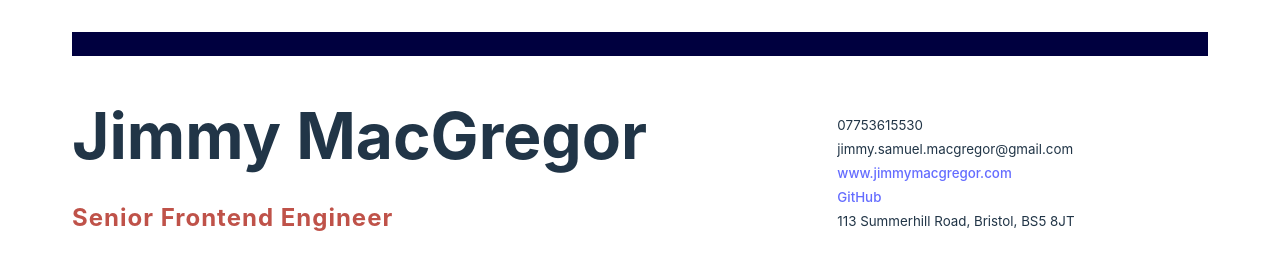
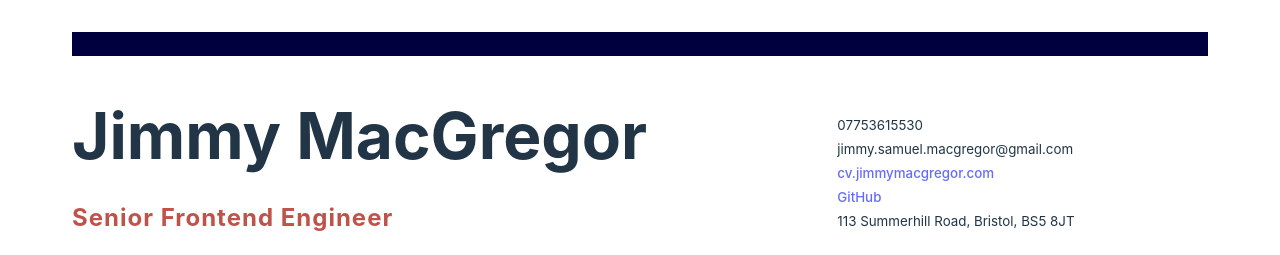
Before and after one commit to MymmiJ/cv, a React (Vite) app: page / in a window 1280 px wide. Shown: the top 255 px of the page. Built offline with nearby package versions, Linux system fonts and the light colour scheme.

Commit message:
Update website link to point to CV

```diff
--- a/src/App.tsx
+++ b/src/App.tsx
@@ -28,7 +28,7 @@ function App() {
         <DetailContainer>
           <Detail>07753615530</Detail>
           <Detail>jimmy.samuel.macgregor@gmail.com</Detail>
-          <Detail><a href="https://www.jimmymacgregor.com">www.jimmymacgregor.com</a></Detail>
+          <Detail><a href="https://cv.jimmymacgregor.com">cv.jimmymacgregor.com</a></Detail>
           <Detail><a href="https://github.com/MymmiJ">GitHub</a></Detail>
           <Detail>113 Summerhill Road, Bristol, BS5 8JT</Detail>
         </DetailContainer>
```
